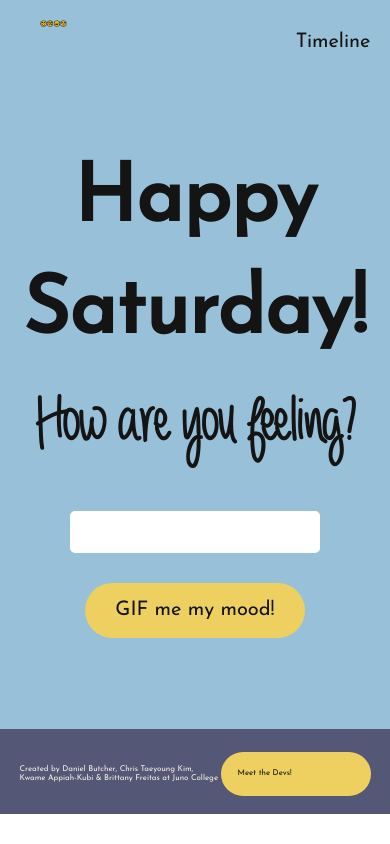
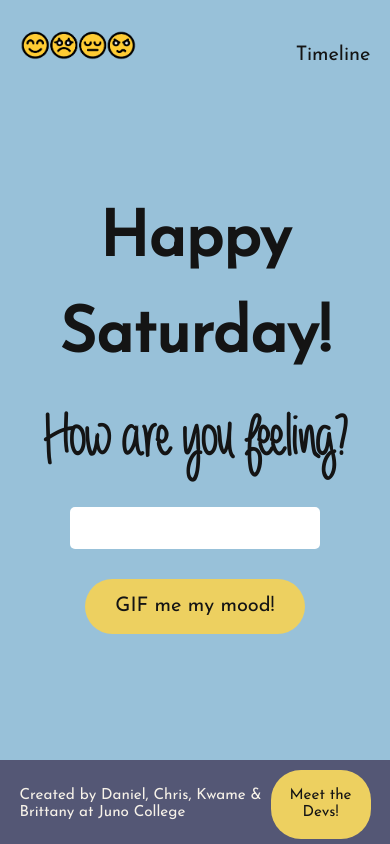
Before and after one commit to giphySentiment/giphySentiment, a React (Create React App) app: page /LandingPage in a window 390 px wide. Built offline with nearby package versions, Linux system fonts and the light colour scheme.

Commit message:
media queries completed for welcome, landing, form, footer pages

```diff
--- a/src/components/Footer.js
+++ b/src/components/Footer.js
@@ -5,7 +5,7 @@ const Footer = () => {
         <footer>
             <div className="wrapper">
                 <div className="creatives">
-                    <p>Created by <a href="https://github.com/dbutch25">Daniel Butcher</a>, <a href="https://github.com/chriskimty">Chris Taeyoung Kim</a>, <a href="https://github.com/kwametsunami">Kwame Appiah-Kubi</a> & <a href="https://github.com/BrittFreitas">Brittany Freitas</a> at <a href="https://junocollege.com">Juno College</a></p>
+                    <p>Created by <a href="https://github.com/dbutch25">Daniel</a>, <a href="https://github.com/chriskimty">Chris</a>, <a href="https://github.com/kwametsunami">Kwame</a> & <a href="https://github.com/BrittFreitas">Brittany</a> at <a href="https://junocollege.com">Juno College</a></p>
                 </div>
 
             <Link to="/MeetTheDevs" className="button">Meet the Devs!</Link>
--- a/src/components/Gif.js
+++ b/src/components/Gif.js
@@ -2,7 +2,6 @@ import { useState, useContext } from "react";
 import uuid from "react-uuid";
 import { GifContext } from "./LandingPage";
 import { FormContext } from "./GiphyData";
-
 
 // Import components
 import Results from "./Results";
@@ -20,6 +19,7 @@ const Gif = (props) => {
 
   // State to save finalized gif
   const [finalGif, setFinalGif] = useState("");
+  console.log(finalGif)
 
   // Function to save user's selected Gif
   const select = (e) => {
@@ -33,7 +33,6 @@ const Gif = (props) => {
     //conditionally rendering results section
     props.setShowForm(false);
     setSelectedGif("");
-
   };
 
   return (
--- a/src/components/Welcome.js
+++ b/src/components/Welcome.js
@@ -7,7 +7,7 @@ const Welcome = () => {
         <div className="wrapper">
           <h1><span className="visuallyHidden">moody memes</span></h1>
           <img className="logo" src={logo2} alt="" />
-          <h2>Express your sentiments with a gif✨</h2>
+          <h2>Express your sentiments <span>with a gif✨</span></h2>
           <Link to="/landingPage" className="button">Get Started</Link>
         </div>
       </section>
--- a/src/styles/sass/partials/_footer.scss
+++ b/src/styles/sass/partials/_footer.scss
@@ -5,14 +5,17 @@ footer {
     background-color: $tertiaryColor;
     margin-bottom: 0px;
     padding-top: 5px;
-    //height: 8vh;
     height: 10vh;
+    position: fixed;
+    bottom: 0;
+    right: 0;
+    left: 0;
     p {
-        font-size: clamp(0.5rem, -0.0469rem + 1.75vw, 0.9375rem);
+        font-size: clamp(0.9375rem, 0.865rem + 0.3623vw, 1.25rem);
     }
     .wrapper {
         display: flex;
-        justify-content: space-evenly;
+        justify-content: space-between;
         align-items: center;
         height: 100%;
         .creatives {
@@ -28,4 +31,11 @@ footer {
             }
         }
     }
+    .button {
+        @include mobileLarge {
+        min-width: 100px;
+        width: 120px;
+        min-height: 25px;
+    }
+    }
 }
--- a/src/styles/sass/partials/_forms.scss
+++ b/src/styles/sass/partials/_forms.scss
@@ -7,17 +7,25 @@
     flex-direction: column;
     justify-content: center;
     align-items: center;
-    height: 80vh;
+    height: 82vh;
     h3 {
         font-size: 5rem;
         text-align: center;
         line-height: 7rem;
         margin: 0 auto;
-        //padding-top: 5%;
+        @include mobileLarge {
+            font-size: clamp(3.75rem, 2.8804rem + 4.3478vw, 7.5rem);
+            line-height: 6rem;
+        }
         span {
             font-size: 4rem;
             display: block;
             font-family: $logoFont;
+            @include mobileLarge {
+                font-size: clamp(3.75rem, 3.5326rem + 1.087vw, 4.6875rem);
+                margin-top: 20px;
+                line-height: 4.5rem;
+            }
         }
     }
 
--- a/src/styles/sass/partials/_globalStyles.scss
+++ b/src/styles/sass/partials/_globalStyles.scss
@@ -1,13 +1,15 @@
 @use "./variables" as *;
 @use "./mixins" as *;
 
+html {
+  background-color: $primaryColor;
+}
 
 .App {
     font-size: 125%;
     font-family: $bodyFont;
     background-color: $primaryColor;
     color: $secondaryColor;
-    //height: 100vh;
     min-height: 700px;
     scroll-behavior: smooth;
 }
@@ -56,7 +58,7 @@ a {
 
 .button, button {
   cursor: pointer;
-  font-size: clamp(0.5rem, -0.4375rem + 3vw, 1.25rem);
+  font-size: clamp(0.9375rem, 0.865rem + 0.3623vw, 1.25rem);
   transition: 0.3s;
   padding: 15px;
   min-width: 150px;
@@ -65,6 +67,7 @@ a {
   border-radius: 30px;
   background-color: $accentColor;
   color: $secondaryColor;
+  text-align: center;
   &:hover {
     background-color: $secondaryColor;
     color: $white;
--- a/src/styles/sass/partials/_landingPage.scss
+++ b/src/styles/sass/partials/_landingPage.scss
@@ -2,22 +2,15 @@
 @use "./mixins" as *;
 
 .landingPage {
-    //height: 92vh;
-    height:fit-content;
     nav {
         display: flex;
         flex-wrap: nowrap;
         justify-content: space-between;
         align-items: baseline;
-        h2 {
-        margin-top: 0px;
-        font-family: "always-forever";
-        font-size: 3.5rem;
-        padding-top: 5%;
-        }
         .navLogo {
             width: 10%;
-            margin: 20px;
+            min-width: 117px;
+            margin-top: 30px;
         }
     }
 }
--- a/src/styles/sass/partials/_mixins.scss
+++ b/src/styles/sass/partials/_mixins.scss
@@ -1,14 +1,17 @@
-//HI TEAM - im thinking of using mixins for media queiries, sped things up a ton for my project 3. we don't have to use this but pasting some code below we can come back just in case -britt
+@mixin tablet {
+    @media (max-width: 950px) {
+      @content;
+    }
+  }
 
+  @mixin mobileLarge {
+    @media (max-width: 680px) {
+      @content;
+    }
+  }
 
-// @mixin tablet {
-//     @media (max-width: 800px) {
-//       @content;
-//     }
-//   }
-
-//   @mixin mobile {
-//     @media (max-width: 545px) {
-//       @content;
-//     }
-//   }
+  @mixin mobile {
+    @media (max-width: 450px){
+      @content;
+    }
+  }
--- a/src/styles/sass/partials/_welcome.scss
+++ b/src/styles/sass/partials/_welcome.scss
@@ -7,22 +7,33 @@
         flex-direction: column;
         align-items: center;
         justify-content: center;
-        height: 92vh;
+        height: 90vh;
         min-height: 700px;
         h1 {
-        font-size: 9rem;
-        font-family: "always-forever";
         margin-top: 0px;
         margin: 0 auto;
         }
         h2 {
-            font-size: 2.8rem;
+            font-size: clamp(1.5625rem, 1.1277rem + 2.1739vw, 3.4375rem);
             font-weight: 300;
             letter-spacing: 3px;
+            text-align: center;
+            @include mobileLarge {
+                font-size: clamp(2.1875rem, 1.8976rem + 1.4493vw, 3.4375rem);
+            }
+            span {
+                @include mobileLarge {
+                    display: block;
+                }
+            }
         }
         .logo {
-            // height: 35%;
             width: 50%;
+            min-width: 500px;
+            @include mobileLarge {
+                width: 80%;
+                min-width: 300px;
+            }
         }
     }
 }
--- a/src/styles/styles.css
+++ b/src/styles/styles.css
@@ -3,6 +3,10 @@
   src: local("always-forever"), url("../../fonts/always-forever/always forever.ttf") format("truetype");
   font-weight: normal;
 }
+html {
+  background-color: #98C1D9;
+}
+
 .App {
   font-size: 125%;
   font-family: "Josefin Sans";
@@ -56,7 +60,7 @@ a:focus {
 
 .button, button {
   cursor: pointer;
-  font-size: clamp(0.5rem, -0.4375rem + 3vw, 1.25rem);
+  font-size: clamp(0.9375rem, 0.865rem + 0.3623vw, 1.25rem);
   transition: 0.3s;
   padding: 15px;
   min-width: 150px;
@@ -65,6 +69,7 @@ a:focus {
   border-radius: 30px;
   background-color: #EDD060;
   color: #141414;
+  text-align: center;
 }
 .button:hover, button:hover {
   background-color: #141414;
@@ -307,22 +312,38 @@ html {
   flex-direction: column;
   align-items: center;
   justify-content: center;
-  height: 92vh;
+  height: 90vh;
   min-height: 700px;
 }
 .welcome .wrapper h1 {
-  font-size: 9rem;
-  font-family: "always-forever";
   margin-top: 0px;
   margin: 0 auto;
 }
 .welcome .wrapper h2 {
-  font-size: 2.8rem;
+  font-size: clamp(1.5625rem, 1.1277rem + 2.1739vw, 3.4375rem);
   font-weight: 300;
   letter-spacing: 3px;
+  text-align: center;
+}
+@media (max-width: 680px) {
+  .welcome .wrapper h2 {
+    font-size: clamp(2.1875rem, 1.8976rem + 1.4493vw, 3.4375rem);
+  }
+}
+@media (max-width: 680px) {
+  .welcome .wrapper h2 span {
+    display: block;
+  }
 }
 .welcome .wrapper .logo {
   width: 50%;
+  min-width: 500px;
+}
+@media (max-width: 680px) {
+  .welcome .wrapper .logo {
+    width: 80%;
+    min-width: 300px;
+  }
 }
 
 footer {
@@ -330,13 +351,17 @@ footer {
   margin-bottom: 0px;
   padding-top: 5px;
   height: 10vh;
+  position: fixed;
+  bottom: 0;
+  right: 0;
+  left: 0;
 }
 footer p {
-  font-size: clamp(0.5rem, -0.0469rem + 1.75vw, 0.9375rem);
+  font-size: clamp(0.9375rem, 0.865rem + 0.3623vw, 1.25rem);
 }
 footer .wrapper {
   display: flex;
-  justify-content: space-evenly;
+  justify-content: space-between;
   align-items: center;
   height: 100%;
 }
@@ -352,27 +377,24 @@ footer .wrapper .creatives a:hover {
 footer .wrapper .creatives a:focus {
   color: #EDD060;
 }
+@media (max-width: 680px) {
+  footer .button {
+    min-width: 100px;
+    width: 120px;
+    min-height: 25px;
+  }
+}
 
-.landingPage {
-  height: -webkit-fit-content;
-  height: -moz-fit-content;
-  height: fit-content;
-}
 .landingPage nav {
   display: flex;
   flex-wrap: nowrap;
   justify-content: space-between;
   align-items: baseline;
 }
-.landingPage nav h2 {
-  margin-top: 0px;
-  font-family: "always-forever";
-  font-size: 3.5rem;
-  padding-top: 5%;
-}
 .landingPage nav .navLogo {
   width: 10%;
-  margin: 20px;
+  min-width: 117px;
+  margin-top: 30px;
 }
 
 .forms {
@@ -381,7 +403,7 @@ footer .wrapper .creatives a:focus {
   flex-direction: column;
   justify-content: center;
   align-items: center;
-  height: 80vh;
+  height: 82vh;
 }
 .forms h3 {
   font-size: 5rem;
@@ -389,10 +411,23 @@ footer .wrapper .creatives a:focus {
   line-height: 7rem;
   margin: 0 auto;
 }
+@media (max-width: 680px) {
+  .forms h3 {
+    font-size: clamp(3.75rem, 2.8804rem + 4.3478vw, 7.5rem);
+    line-height: 6rem;
+  }
+}
 .forms h3 span {
   font-size: 4rem;
   display: block;
   font-family: "always-forever";
+}
+@media (max-width: 680px) {
+  .forms h3 span {
+    font-size: clamp(3.75rem, 3.5326rem + 1.087vw, 4.6875rem);
+    margin-top: 20px;
+    line-height: 4.5rem;
+  }
 }
 .forms form {
   display: flex;
@@ -657,6 +692,69 @@ footer .wrapper .creatives a:focus {
     transform: translatex(0px);
   }
 }
+.meetTheDevs {
+  background-color: rgb(235, 235, 235);
+  height: 90vh;
+}
+.meetTheDevs .linkBox {
+  padding-top: 50px;
+}
+.meetTheDevs .linkBox a:hover {
+  color: #545775;
+}
+.meetTheDevs h2 {
+  margin: 0;
+  padding-top: 25px;
+  display: flex;
+  justify-content: center;
+  font-size: clamp(1.25rem, -1.0938rem + 7.5vw, 3.125rem);
+}
+.meetTheDevs h3 {
+  margin: 5px;
+  font-size: clamp(0.75rem, 0.125rem + 2vw, 1.25rem);
+}
+.meetTheDevs i {
+  margin-right: 10px;
+  color: #545775;
+}
+.meetTheDevs .bioContainer {
+  display: flex;
+  justify-content: center;
+  flex-wrap: wrap;
+}
+.meetTheDevs .bioContainer p {
+  font-size: clamp(0.625rem, 0.4688rem + 0.5vw, 0.75rem);
+}
+.meetTheDevs .bioContainer img {
+  width: 59%;
+  border-radius: 50%;
+  z-index: 1000;
+}
+.meetTheDevs .bioContainer .overlay {
+  position: absolute;
+  top: 231px;
+  right: 217px;
+  width: 9%;
+  opacity: 0;
+  transition: opacity 0.8s;
+}
+.meetTheDevs .bioContainer .overlay:hover {
+  opacity: 1;
+}
+.meetTheDevs .bioContainer .bio {
+  width: 20%;
+  padding: 20px;
+  margin: 20px 10px 0px;
+  transition: 0.2s ease;
+  background-color: white;
+  border-radius: 25px;
+  display: flex;
+  flex-direction: column;
+  align-items: center;
+  justify-content: center;
+  text-align: center;
+}
+
 .notFound {
   height: 92vh;
   display: flex;
```
Also changed, not shown: src/components/Results.js (+13 -2 lines), src/components/Timeline.js (+18 -11 lines), 1 other file (tests, documents, lock files or other folders).
